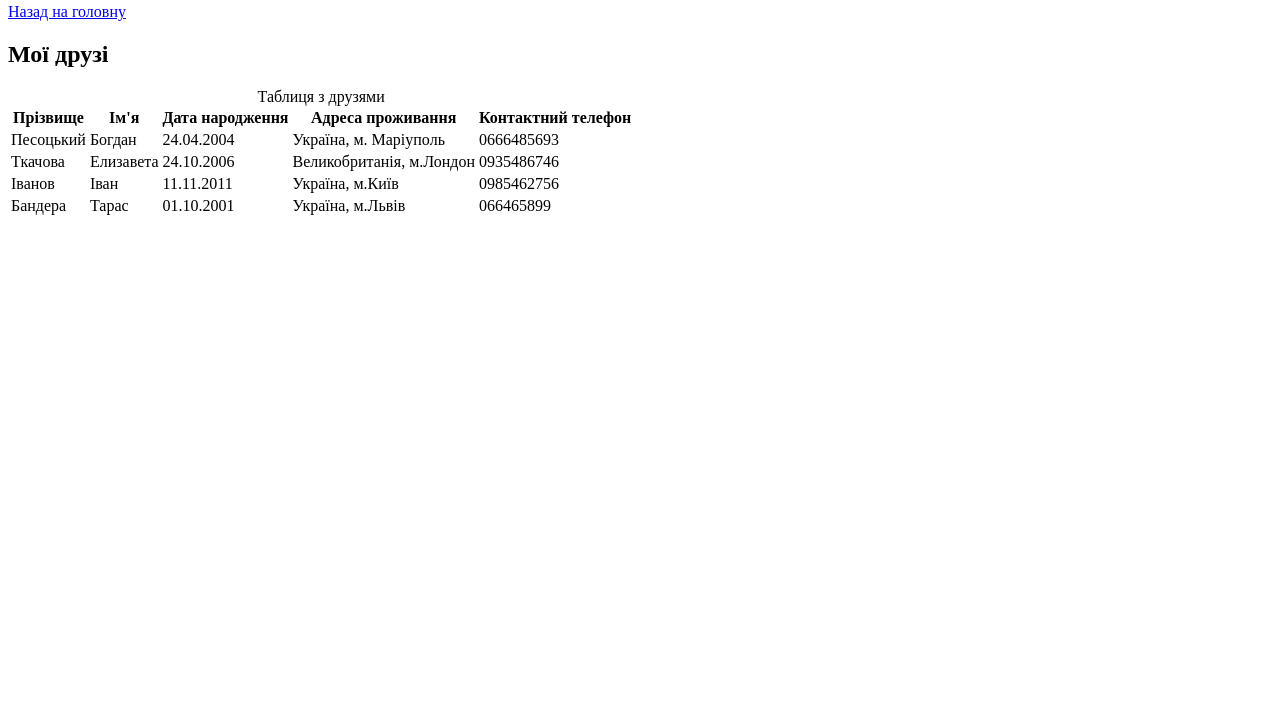
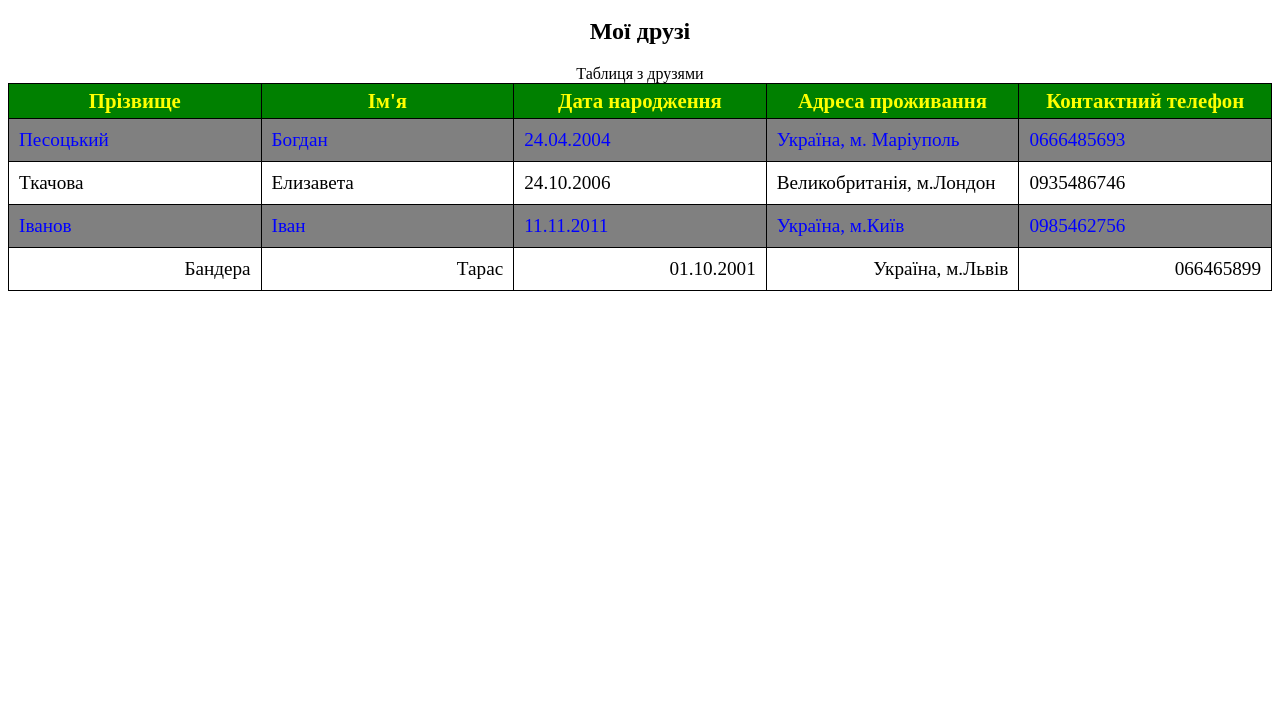
Before and after one commit to EugenBernatsky/WebKN-11-pr6, a plain HTML site: page friends.html in a window 1280 px wide. Shown: the part 77-800 px from the top of the page. Drawn offline with Linux system fonts and the light colour scheme; the site is published under a folder, as on GitHub Pages, so addresses that start at the root find nothing.

Commit message:
Update friends.html

```diff
--- a/friends.html
+++ b/friends.html
@@ -5,7 +5,7 @@
   <meta charset="UTF-8">
   <meta http-equiv="X-UA-Compatible" content="IE=edge">
   <meta name="viewport" content="width=device-width, initial-scale=1.0">
-  <link rel="stylesheet" href="/css/friends.css">
+  <link rel="stylesheet" href="css/friends.css">
   <title>Document</title>
 
 
```
